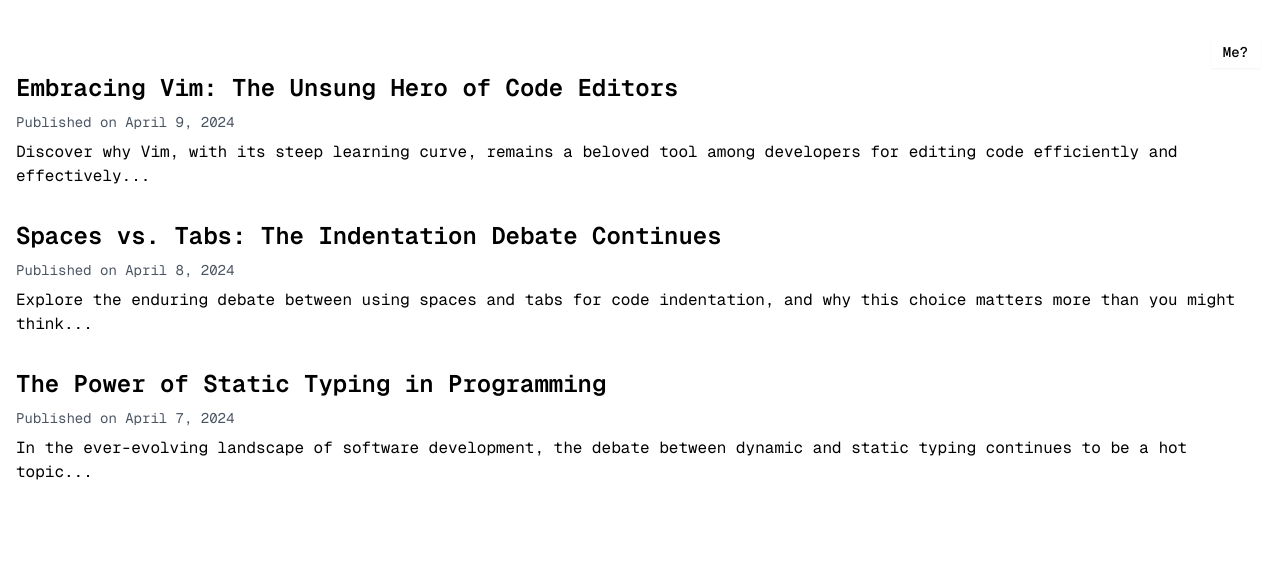
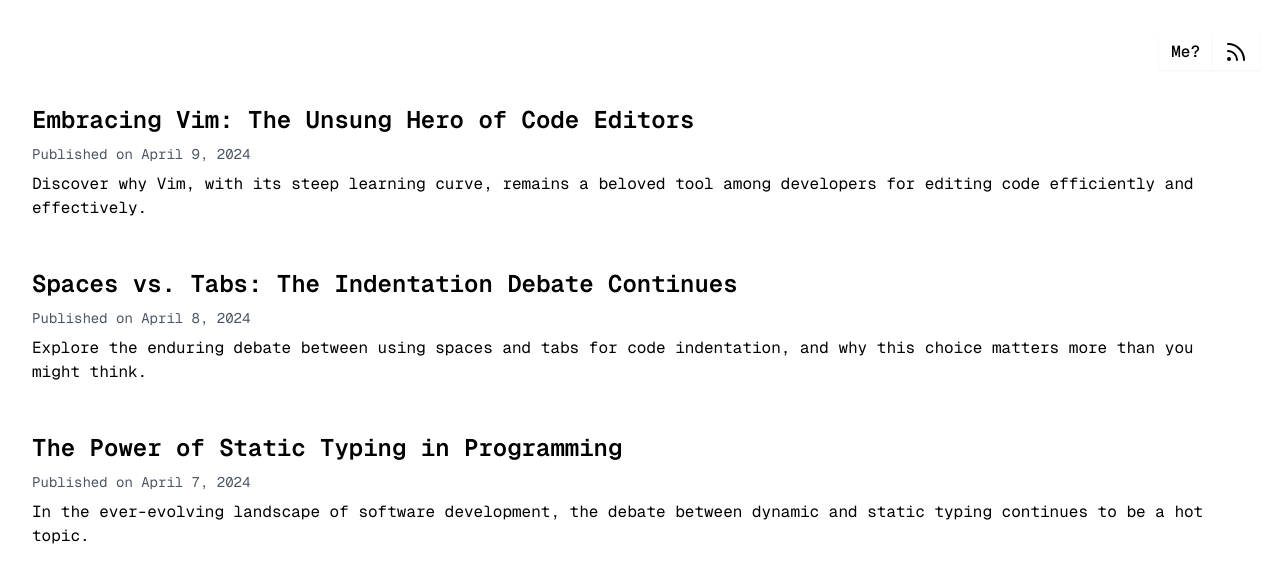
Before and after one commit to Ahamed-Favas/mdx-folio, a Next.js app: page / in a window 1280 px wide. Shown: the top 580 px of the page. Built offline with nearby package versions, Linux system fonts and the light colour scheme.

Commit message:
fifth commit

```diff
--- /dev/null
+++ b/app/blog/[slug]/loading.tsx
@@ -0,0 +1,55 @@
+import React from 'react';
+import Skeleton from 'react-loading-skeleton';
+import 'react-loading-skeleton/dist/skeleton.css';
+
+const ArticleSkeleton = () => {
+  return (
+    <div className="flex flex-col md:flex-row">
+      {/* Aside Section Skeleton (Hidden on Mobile) */}
+      <aside className="hidden md:block md:flex-1 md:pr-5">
+        <Skeleton height={20} width="50%" />
+        <ul className="mt-2.5">
+          <li>
+            <Skeleton height={15} width="80%" />
+          </li>
+          <li>
+            <Skeleton height={15} width="70%" />
+          </li>
+        </ul>
+      </aside>
+
+      {/* Main Article Section Skeleton */}
+      <main className="flex-3">
+        {/* Title */}
+        <h1>
+          <Skeleton height={30} width="70%" />
+        </h1>
+        {/* Date */}
+        <p>
+          <Skeleton height={15} width="30%" />
+        </p>
+        {/* Article Sections */}
+        <section className="mt-5">
+          <h2>
+            <Skeleton height={20} width="60%" />
+          </h2>
+          <p>
+            <Skeleton height={15} width="90%" />
+            <Skeleton height={15} width="85%" className="mt-1.25" />
+          </p>
+        </section>
+        <section className="mt-5">
+          <h2>
+            <Skeleton height={20} width="60%" />
+          </h2>
+          <p>
+            <Skeleton height={15} width="90%" />
+            <Skeleton height={15} width="85%" className="mt-1.25" />
+          </p>
+        </section>
+      </main>
+    </div>
+  );
+};
+
+export default ArticleSkeleton;
--- a/app/blog/[slug]/page.tsx
+++ b/app/blog/[slug]/page.tsx
@@ -1,5 +1,7 @@
 import { getArticle, getArticleTitles } from "@/app/utils";
 import Link from "next/link";
+// import { Suspense } from "react";
+// import ArticleSkeleton from "./loading";
 
 async function Page({params}: {params: {slug: string}}) {
   const article = await getArticle(params.slug);
--- a/app/page.tsx
+++ b/app/page.tsx
@@ -17,15 +17,15 @@
   return (
     <div>
       <BlogMenubarComponent />
-      <div className="space-y-8">
+      <div className="space-y-4">
         {articleTitles.map((article) =>
-          <article key={article.filename}>
+            <article key={article.filename} className="hover:bg-gray-50 p-4 mt-4 rounded-xl">
             <Link href ={`blog/${article.filename}`}>
               <h2 className="text-2xl font-semibold mb-2">{article.title}</h2>
               <p className="text-sm text-gray-600 mb-2">{`Published on ${article.fomatedDate}`}</p>
-              <p>{`${article.summary}..`}</p>
+              <p>{`${article.summary}`}</p>
             </Link>
-          </article>
+            </article>
         )}
       </div>
     </div>
--- /dev/null
+++ b/app/rss/route.ts
@@ -0,0 +1,35 @@
+import { baseUrl } from "../sitemap"
+import { getArticleTitles } from "../utils"
+
+export async function GET() {
+  const allBlogs = await getArticleTitles()
+
+  const itemsXml = allBlogs.map(
+      (post) =>
+        `<item>
+          <title>${post.title}</title>
+          <link>${baseUrl}/blog/${post.filename}</link>
+          <description>${post.summary || ''}</description>
+          <pubDate>${new Date(
+            post.publishedAt
+          ).toUTCString()}</pubDate>
+        </item>`
+    )
+    .join('\n')
+
+  const rssFeed = `<?xml version="1.0" encoding="UTF-8" ?>
+  <rss version="2.0">
+    <channel>
+        <title>My Blog</title>
+        <link>${baseUrl}</link>
+        <description>This is RSS feed of my blog</description>
+        ${itemsXml}
+    </channel>
+  </rss>`
+
+  return new Response(rssFeed, {
+    headers: {
+      'Content-Type': 'text/xml',
+    },
+  })
+}
--- a/components/BlogMenuBar.tsx
+++ b/components/BlogMenuBar.tsx
@@ -3,17 +3,28 @@
   TabsList,
   TabsTrigger,
 } from "@/components/ui/tabs"
+import { RssIcon } from "./RssIcon"
 import Link from "next/link"
 
 export default function BlogMenubarComponent() {
     return (
         <Tabs defaultValue="blog">
-      <TabsList className="container mx-auto flex justify-end">
+            <TabsList className="container mx-auto flex justify-end items-center">
                  <Link href="/about">
-          <TabsTrigger className="text-sm hover:underline" value="about">
+                    <TabsTrigger className="text-md hover:underline shadow-sm" value="about">
                         Me?
                     </TabsTrigger>
                 </Link>
+                <TabsTrigger className="flex items-center shadow-sm" value="rss">
+                    <a
+                        className="flex items-center transition-all hover:text-neutral-800 dark:hover:text-neutral-100"
+                        rel="noopener noreferrer"
+                        target="_blank"
+                        href="/rss"
+                    >
+                        <RssIcon />
+                    </a>
+                </TabsTrigger>
             </TabsList>
         </Tabs>
     )
--- /dev/null
+++ b/components/RssIcon.tsx
@@ -0,0 +1,14 @@
+export function RssIcon() {
+  return (
+    <svg
+    xmlns="http://www.w3.org/2000/svg"
+    width="24" height="24" viewBox="0 0 24 24"
+    fill="none" stroke="currentColor" stroke-width="2"
+    stroke-linecap="round" stroke-linejoin="round"
+    className="lucide lucide-rss">
+    <path d="M4 11a9 9 0 0 1 9 9"/>
+    <path d="M4 4a16 16 0 0 1 16 16"/>
+    <circle cx="5" cy="19" r="1"/>
+    </svg>
+  )
+}
--- a/components/ui/tabs.tsx
+++ b/components/ui/tabs.tsx
@@ -29,7 +29,7 @@
   <TabsPrimitive.Trigger
     ref={ref}
     className={cn(
-      "shadow-sm inline-flex items-center justify-center whitespace-nowrap rounded-sm px-3 py-1.5 text-sm font-medium ring-offset-background transition-all focus-visible:outline-none focus-visible:ring-2 focus-visible:ring-ring focus-visible:ring-offset-2 disabled:pointer-events-none disabled:opacity-50 data-[state=active]:bg-background data-[state=active]:text-foreground data-[state=active]:shadow-inner",
+      "shadow-sm inline-flex items-center justify-center whitespace-nowrap rounded-sm px-3 py-1.5 text-sm font-medium ring-offset-background transition-all focus-visible:outline-none focus-visible:ring-2 focus-visible:ring-ring focus-visible:ring-offset-2 disabled:pointer-events-none disabled:opacity-50 data-[state=active]:bg-background data-[state=active]:text-foreground",
       className
     )}
     {...props}
--- a/package.json
+++ b/package.json
@@ -21,6 +21,7 @@
     "next-mdx-remote": "^5.0.0",
     "react": "^18",
     "react-dom": "^18",
+    "react-loading-skeleton": "^3.5.0",
     "sugar-high": "^0.8.1",
     "tailwind-merge": "^2.6.0",
     "tailwindcss-animate": "^1.0.7"
```
Also changed, not shown: 2 other files (tests, documents, lock files or other folders). Lines whose indentation alone changed are shown as unchanged.
